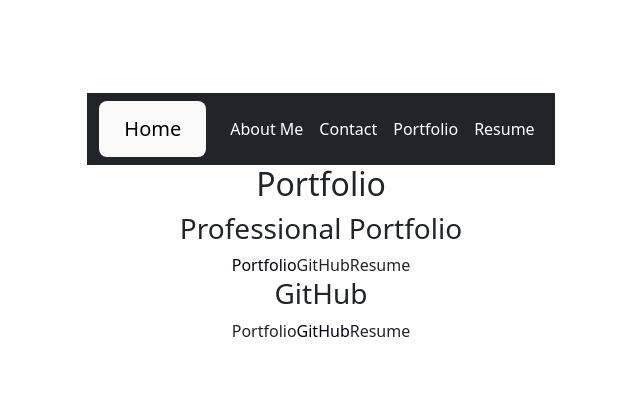
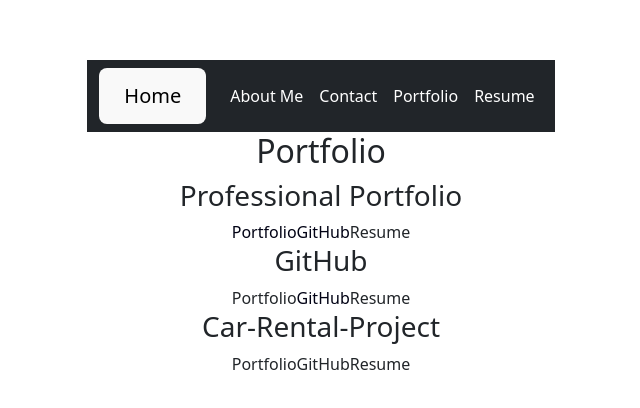
Before and after one commit to JIF945/James-MERN-Professional-Portfolio, a React (Vite) app: page /portfolio in a window 1280 px wide. Shown: the part 182-590 px from the top of the page, without its empty margins (319-959 px from the left). Built offline with nearby package versions, Linux system fonts and the light colour scheme.

Commit message:
adding more projects to portfolio

```diff
--- a/Pages/Portfolio.jsx
+++ b/Pages/Portfolio.jsx
@@ -4,6 +4,9 @@
     const projects = [
         {
             title: 'Professional Portfolio',
+            description: 'yada yada yada',
+            image: '',
+            githubLink: '',
             deployedLink: 'https://polite-cannoli-952c90.netlify.app',
 
         },
@@ -11,8 +14,12 @@
             title: 'GitHub',
             githubLink: 'https://github.com/JIF945?tab=repositories'
 
+        },
+        {
+            title: 'Car-Rental-Project'
+
         }
-        // Add more projects as needed
+
     ];
 
     return (
--- a/src/App.jsx
+++ b/src/App.jsx
@@ -4,7 +4,7 @@
 import Header from '../components/Header';
 import Footer from '../components/Footer'
 import './App.css';
-// import './assets/index'
+
 
 
 
@@ -15,8 +15,9 @@
     <>
     {/* Header component for navigation */}
       <Header />
-      {/* Header component for navigation */}
+      {/* outlet component */}
       <Outlet />
+      {/* Footer Component */}
       <Footer />
     </>
   )
```
